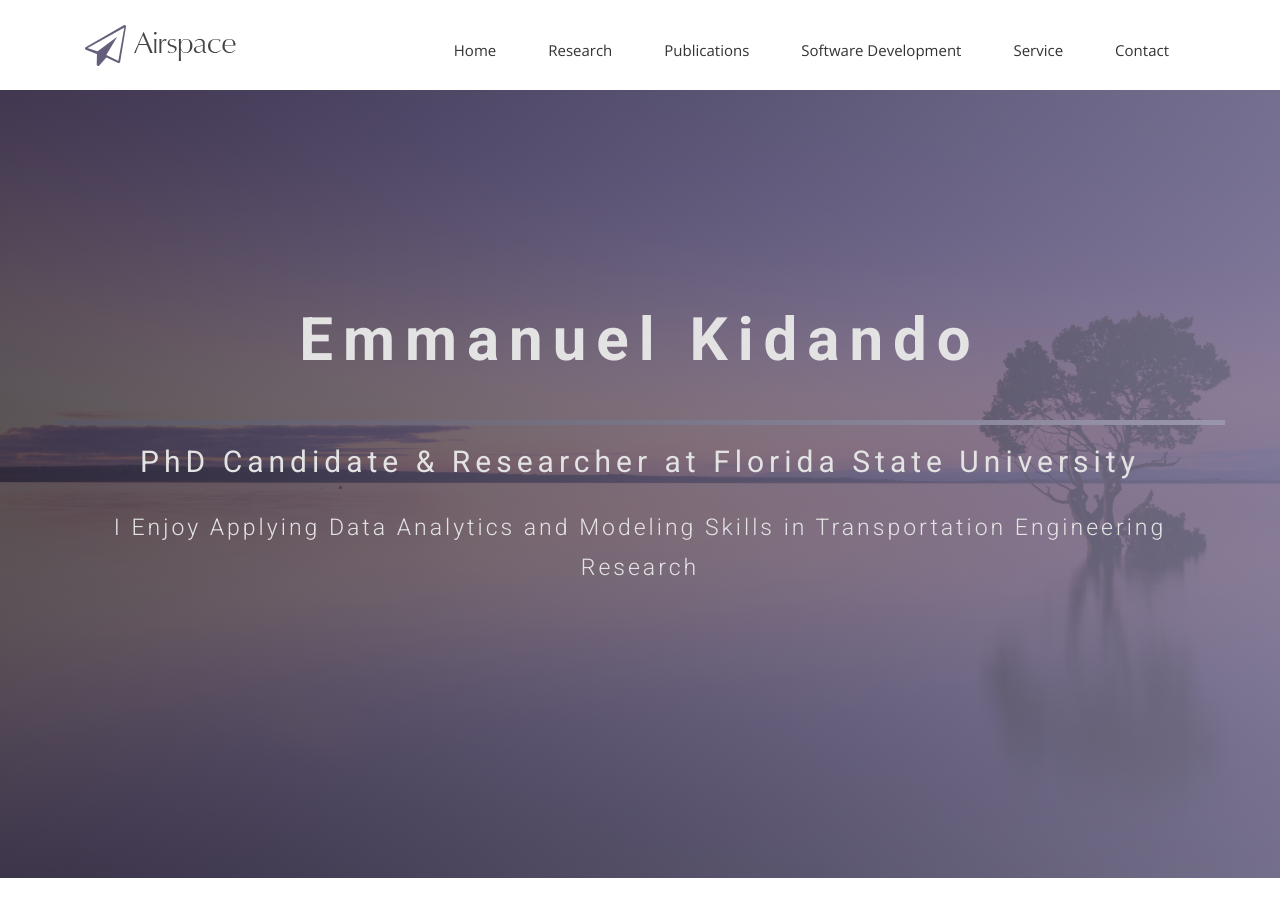
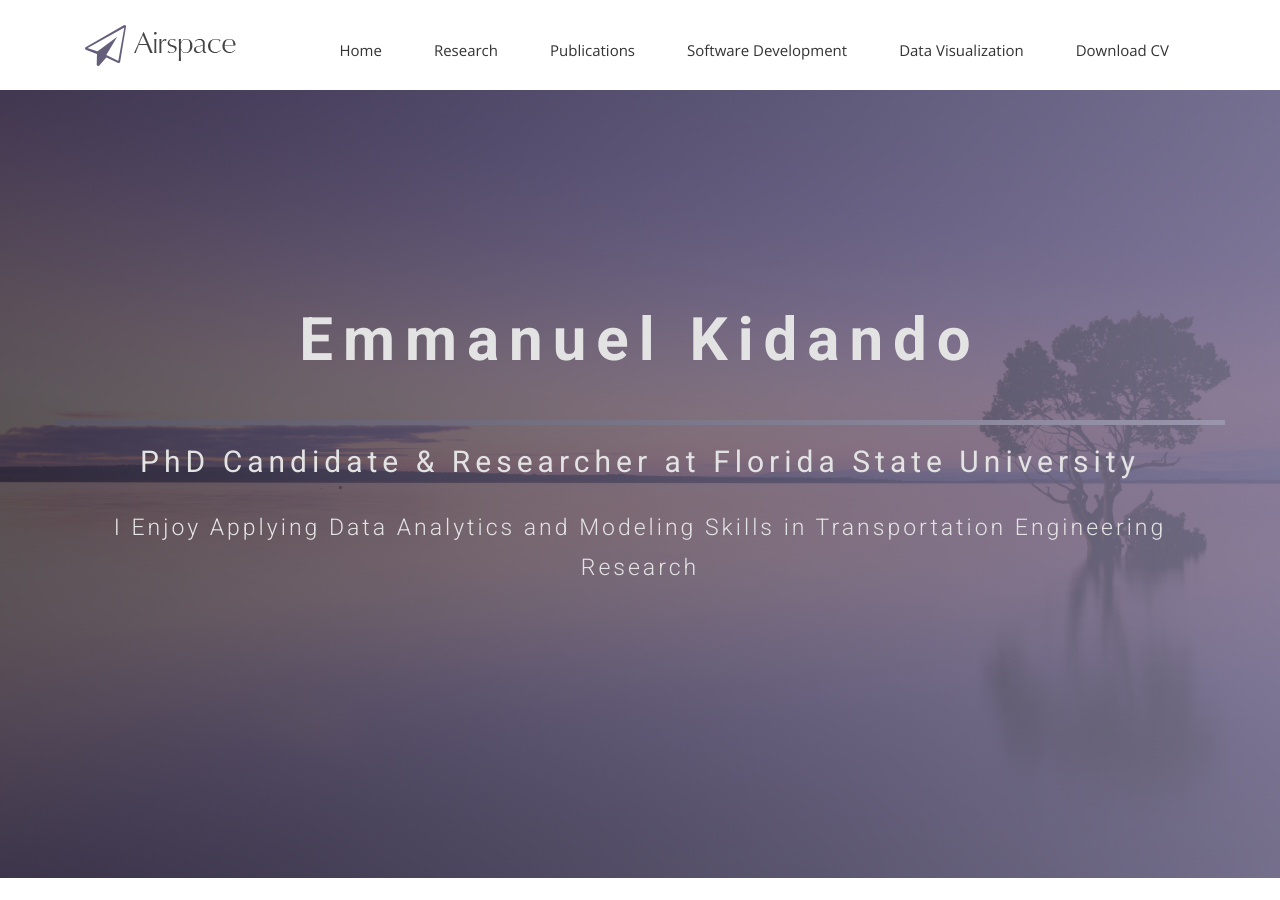
Before and after one commit to ekidando/Emma, a Jekyll site: the page built from index.html, in a window 1280 px wide and 900 px high. Built offline with Jekyll 4.4.1, drawn with Linux system fonts in a browser that asks for light colours; nearby versions of some CDN libraries; some web fonts are replaced.

Commit message:
Update header.html

```diff
--- a/_includes/header.html
+++ b/_includes/header.html
@@ -25,8 +25,9 @@
                 <li><a href="{{ site.baseurl }}/work">Research</a></li>
                 <li><a href="{{ site.baseurl }}/publications">Publications</a></li>
                 <li><a href="{{ site.baseurl }}/software">Software Development</a></li>
-                <li><a href="#">Service</a></li>
-                <li><a href="{{ site.baseurl }}/contact">Contact</a></li>
+                <li><a href="#">Data Visualization</a></li>
+                <li><a href="{{ site.baseurl }}/pdf_files/MyCV.pdf
+" target="_blank">Download CV</a></li>
               </ul>
             </div><!-- /.navbar-collapse -->
           </div><!-- /.container-fluid -->
```
